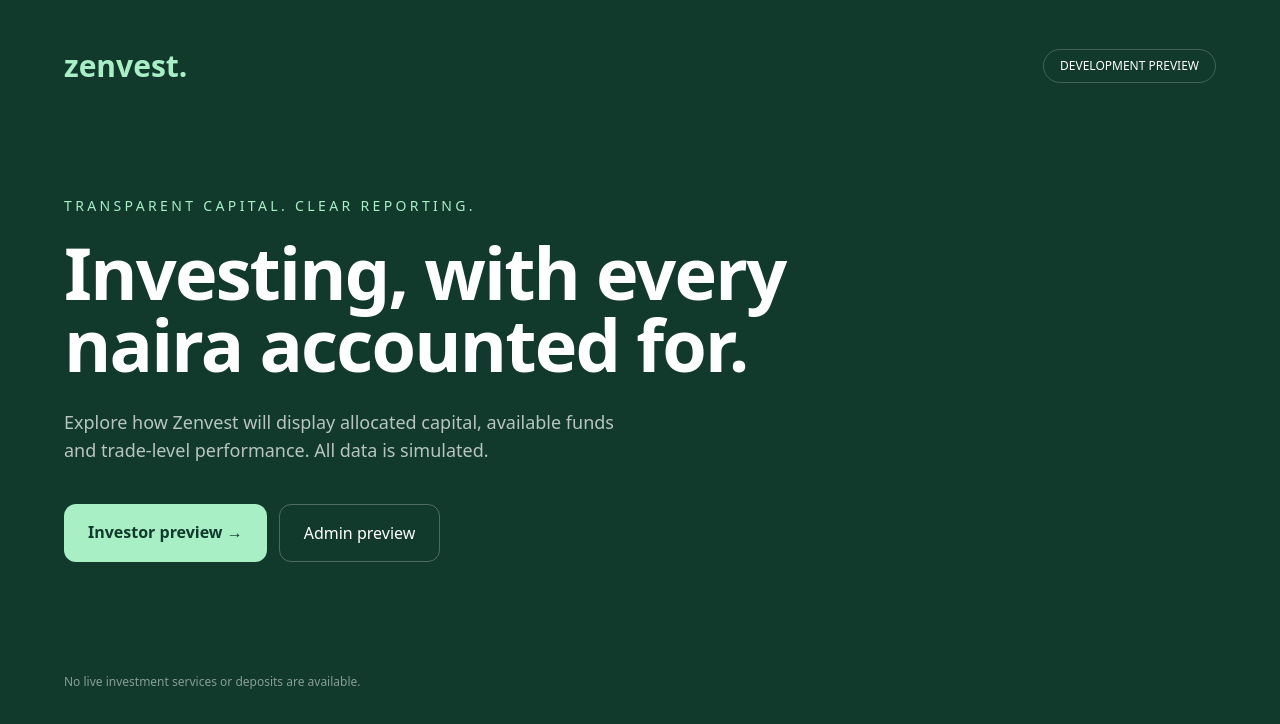
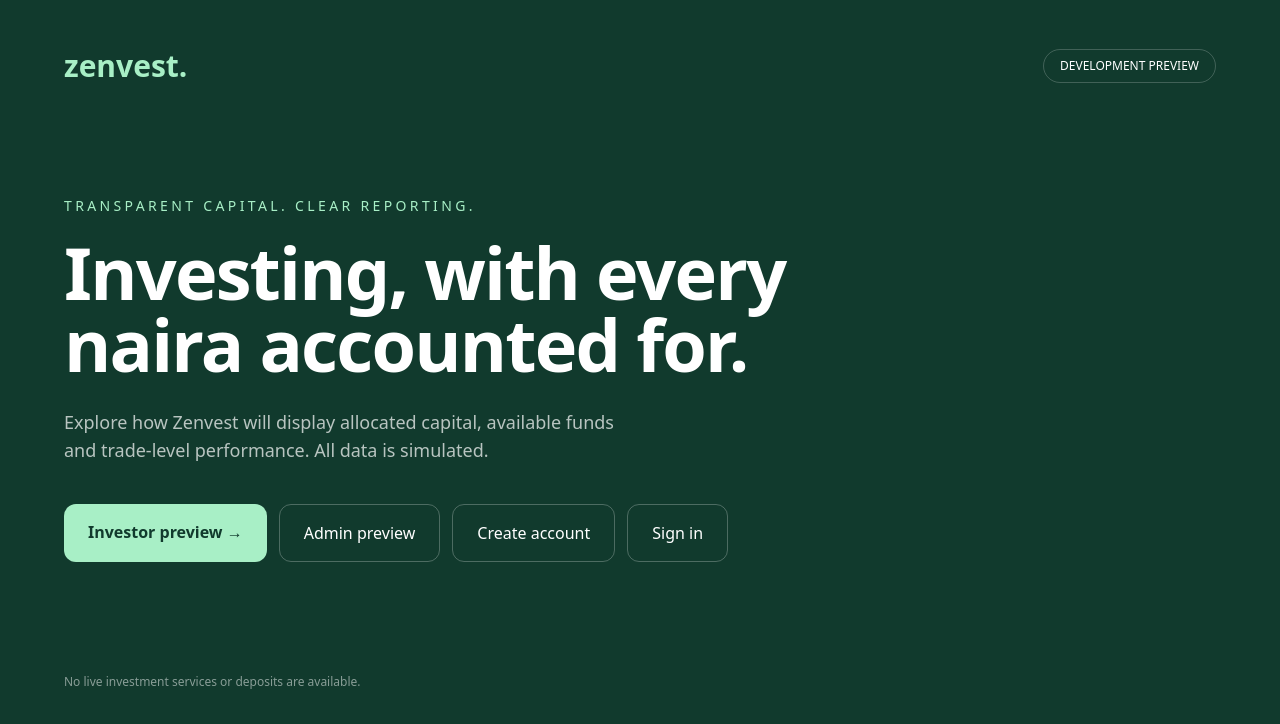
Before and after one commit to en0ma/zenvest, a Next.js app: page / in a window 1280 px wide. Shown: the top 724 px of the page. Built offline with nearby package versions, Linux system fonts and the light colour scheme.

Commit message:
feat: show account registration and login on homepage

```diff
--- a/src/app/page.tsx
+++ b/src/app/page.tsx
@@ -5,7 +5,7 @@ export default function Home() {
   <section className="py-28 max-w-3xl"><p className="text-mint uppercase tracking-[.24em] text-sm mb-5">Transparent capital. Clear reporting.</p>
    <h1 className="text-5xl sm:text-7xl font-semibold tracking-tight leading-[1.06]">Investing, with every naira accounted for.</h1>
    <p className="text-white/70 text-lg mt-7 max-w-xl">Explore how Zenvest will display allocated capital, available funds and trade-level performance. All data is simulated.</p>
-   <div className="flex gap-3 mt-10 flex-wrap"><Link className="bg-mint text-forest rounded-xl px-6 py-4 font-semibold" href="/preview/investor">Investor preview →</Link><Link className="border border-white/25 rounded-xl px-6 py-4" href="/preview/admin">Admin preview</Link></div>
+   <div className="flex gap-3 mt-10 flex-wrap"><Link className="bg-mint text-forest rounded-xl px-6 py-4 font-semibold" href="/preview/investor">Investor preview →</Link><Link className="border border-white/25 rounded-xl px-6 py-4" href="/preview/admin">Admin preview</Link><Link className="border border-white/25 rounded-xl px-6 py-4" href="/register">Create account</Link><Link className="border border-white/25 rounded-xl px-6 py-4" href="/login">Sign in</Link></div>
   </section><p className="text-white/50 text-xs">No live investment services or deposits are available.</p></div>
  </main>;
 }
```
